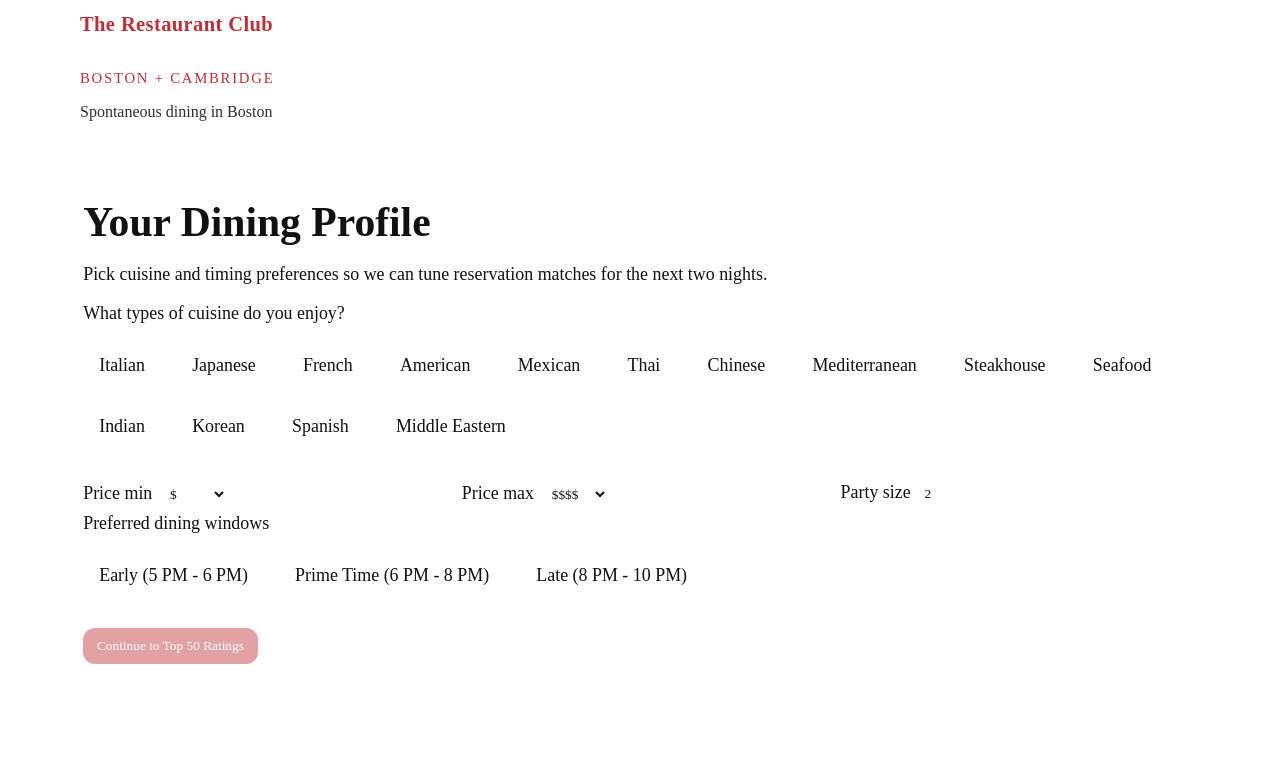
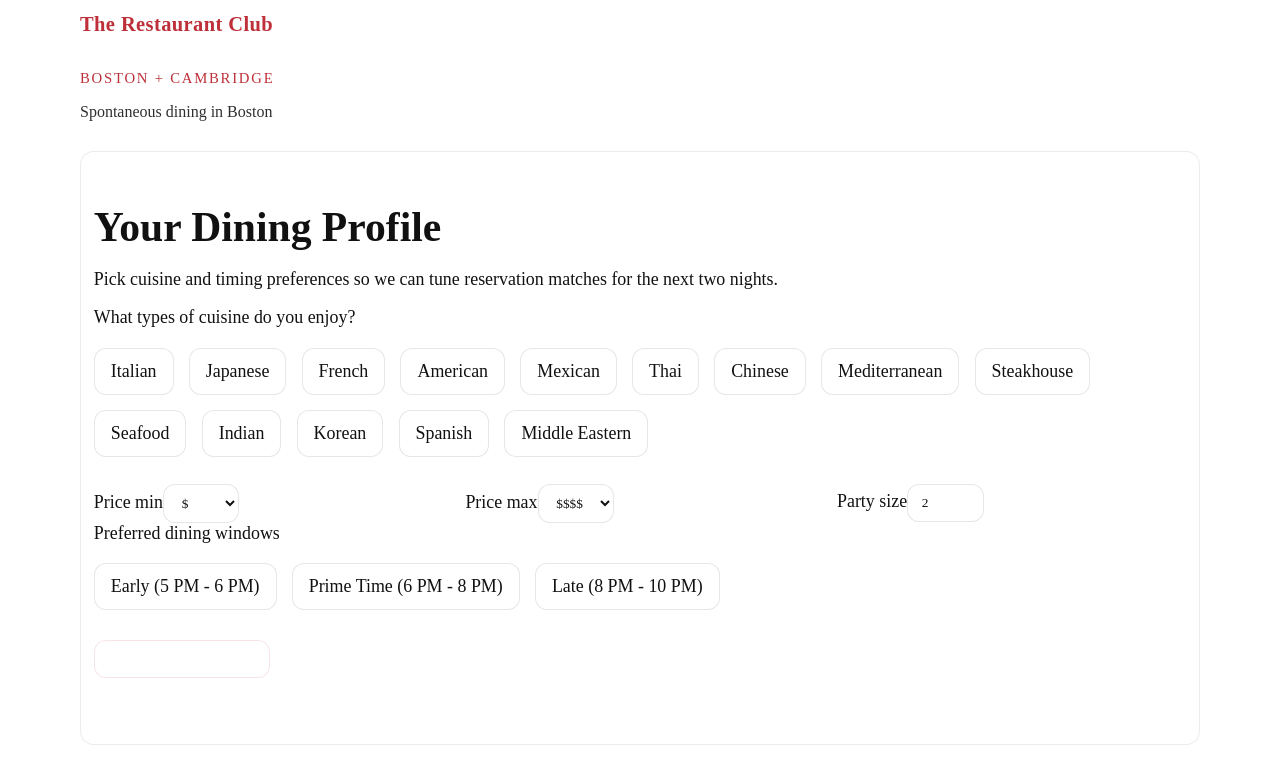
Before and after one commit to Tommyfitz72/restaurant-club, a React (Vite) app in the folder frontend/: page / in a window 1280 px wide. Shown: the top 784 px of the page. Built offline with nearby package versions, Linux system fonts and the light colour scheme; no server answers.

Commit message:
UI refinements and flow fixes

```diff
--- a/frontend/src/styles/global.css
+++ b/frontend/src/styles/global.css
@@ -338,3 +338,25 @@ select,
     min-height: auto;
   }
 }
+
+/* Subtle textbox treatment for first page (visible but low-contrast). */
+.preferences-page .profile-builder {
+  border: 1px solid rgba(17, 17, 17, 0.08);
+  border-radius: 14px;
+  background: rgba(255, 255, 255, 0.98);
+  padding: 1rem 0.8rem 1.1rem;
+}
+
+.preferences-page .chip,
+.preferences-page input,
+.preferences-page select,
+.preferences-page .primary-btn {
+  border: 1px solid rgba(17, 17, 17, 0.10);
+  background: rgba(255, 255, 255, 0.96);
+  box-shadow: none;
+}
+
+.preferences-page .chip.selected,
+.preferences-page .primary-btn {
+  border-color: rgba(189, 48, 57, 0.28);
+}
```
